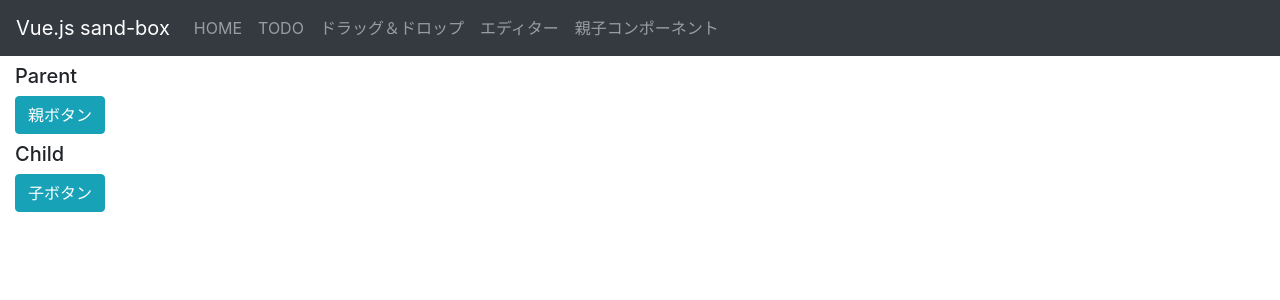
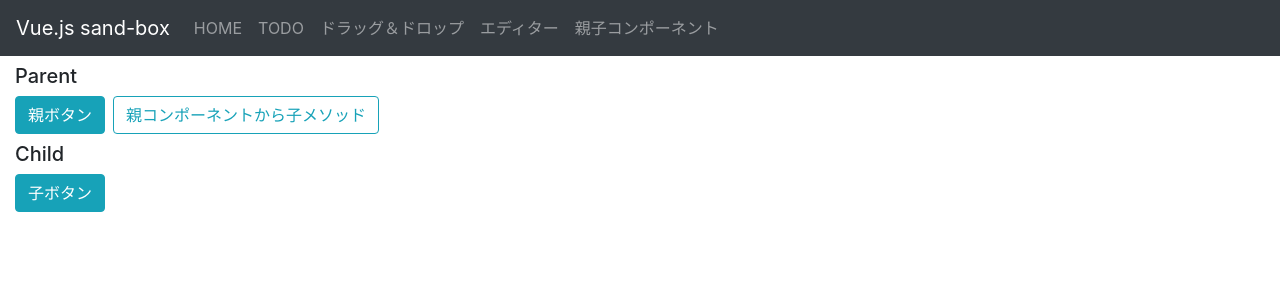
Before and after one commit to kyoruni/vue-sand-box, a Vue app: page /parent in a window 1280 px wide. Shown: the top 300 px of the page. Built offline with nearby package versions, Linux system fonts and the light colour scheme.

Commit message:
:wrench: #8 親コンポーネントから子コンポーネントのメソッド

```diff
--- a/src/views/Parent.vue
+++ b/src/views/Parent.vue
@@ -1,10 +1,11 @@
 <template>
   <div class="parent">
     <h5 class="mt-2">Parent</h5>
-    <b-button variant="info" @click="parentButton">親ボタン</b-button>
+    <b-button variant="info" @click="parentButton" class="mr-2">親ボタン</b-button>
+    <b-button variant="outline-info" @click="parentToChildButton">親コンポーネントから子メソッド</b-button>
 
     <!-- 子コンポーネント -->
-    <child></child>
+    <child ref="childComponent"></child>
   </div>
 </template>
 
@@ -18,6 +19,9 @@ export default {
   methods: {
     parentButton () {
       alert('親コンポーネント')
+    },
+    parentToChildButton () {
+      this.$refs.childComponent.childButton()
     }
   }
 }
```
